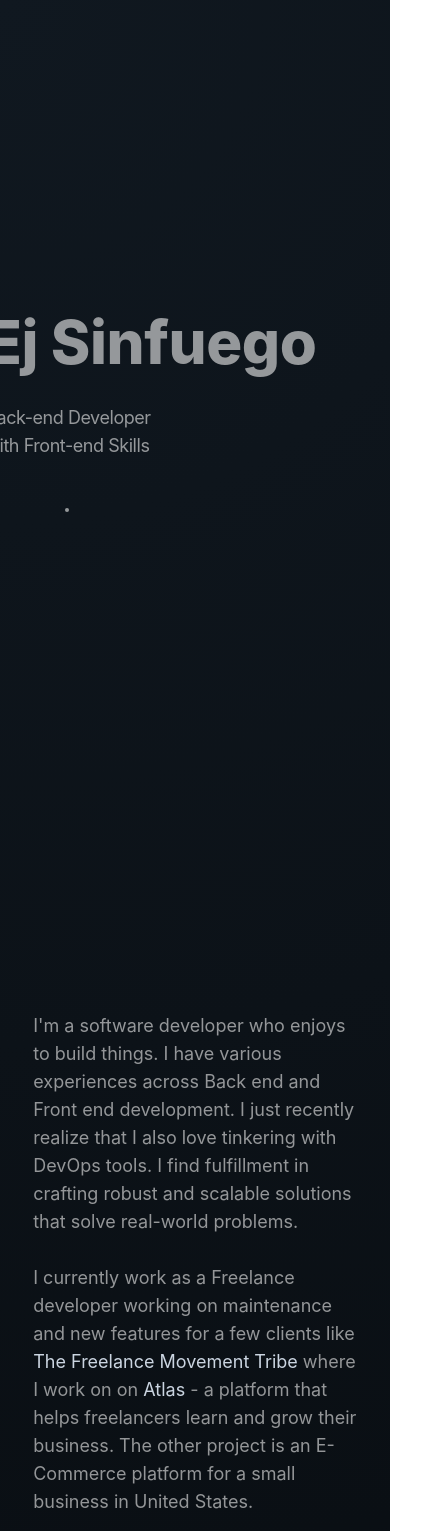
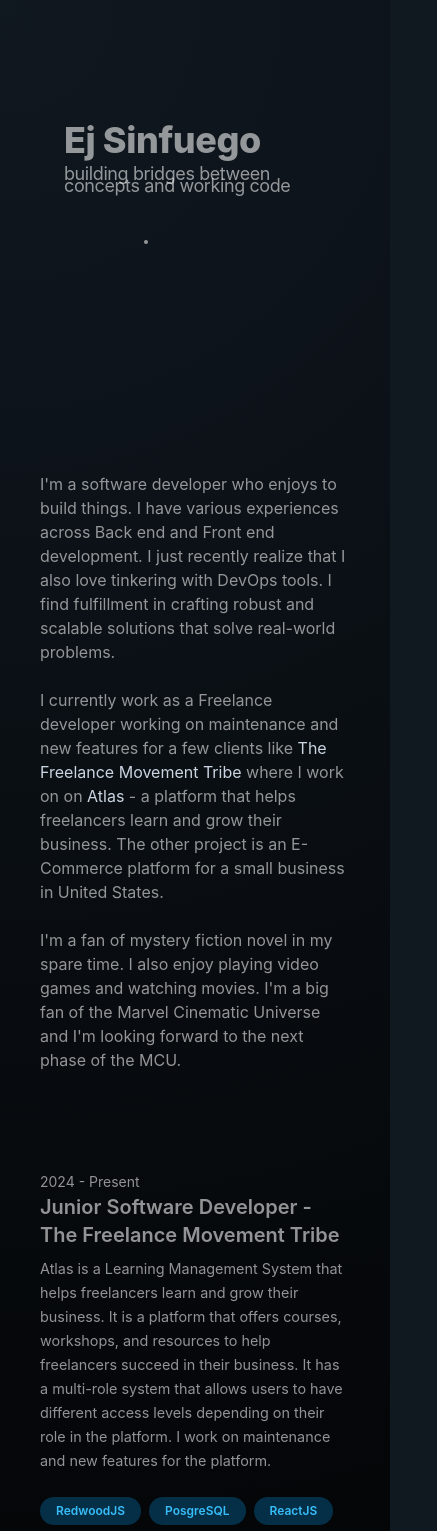
Before and after one commit to ejsinfuego/portfolio2, a Next.js app: page / in a window 390 px wide. Shown: the top 1531 px of the page, 437 px wide, since content can reach past the window. Built offline with nearby package versions, Linux system fonts and the light colour scheme; some icons are missing.

Commit message:
fix: initial mobile layout

```diff
--- a/src/app/components/ProjectCard.tsx
+++ b/src/app/components/ProjectCard.tsx
@@ -15,10 +15,10 @@ export default function ProjectCard({ title, description, link, tags, dateFrom,
   return (
     <div
     onClick={() => window.open(`https://${link}`, "_blank")}
-    className="flex cursor-pointer flex-row w-full gap-10 px-8 py-12 min-w-40 rounded-xl shadow-none font-sans hover:bg-slate-800/50 border-t-[1px] border-slate-100/0 hover:border-t-[1px] hover:border-slate-100/5 hover:shadow-lg">
+    className="flex cursor-pointer flex-col md:flex-row w-full gap-0 md:gap-10 sm:px-8 md:py-12 py-2 min-w-40 rounded-xl shadow-none font-sans hover:bg-slate-800/50 border-t-[1px] border-slate-100/0 hover:border-t-[1px] hover:border-slate-100/5 hover:shadow-lg">
      <div
-     className="w-auto border-t-[1px] antialiased border-[#eaeaea9d] mt-2 text-nowrap"
-     > <span className="text-md font-normal">{dateFrom} - {dateTo}</span>
+     className="w-auto sm:border-t-[1px] antialiased border-[#eaeaea9d] m-0 p-0 md:mt-2 text-nowrap"
+     > <span className="text-sm sm:text-md font-normal">{dateFrom} - {dateTo}</span>
 
      </div>
      <div className="flex flex-col gap-2 items-start justify-start w-100 rounded-lg w-auto sub" >
--- a/src/app/globals.css
+++ b/src/app/globals.css
@@ -14,9 +14,22 @@
     --foreground: #ededed;
   }
 }
+*, *::before, *::after {
+  box-sizing: border-box;
+}
 
-body {
-  color: var(--foreground);
-  background: var(--background);
-  font-family: var(--body-font-family);
+html, body {
+  width: 100%;
+  margin: 0;
+  padding: 0;
+  position: relative;
 }
+
+@media screen and (min-width: 300px){
+  html, body {
+    width: 100%;
+    margin: 0;
+    padding: 0;
+    position: relative;
+  }
+}
--- a/src/app/home/Home.tsx
+++ b/src/app/home/Home.tsx
@@ -45,17 +45,16 @@ const horizontalLine = useMemo(() => {
 }, [activeSection]);
 
   return (
-    <div id="page" className="bg-[#101820] min-w-[100] flex justify-center mx-auto text-[#eaeaea9d] min-h-screen antialiased ">
-      <div className="flex flex-col md:flex-row gap-32 justify-center rounded-lg font-sans max-w-screen-xl">
-      <header className="flex flex-col w-full md:sticky top-0 tracking-tight items-start justify-center md:justify-start min-h-screen font-sans lg:max-h-screen z-10 px-8 md:px-16 p-20">
-        <div className="flex flex-col">
-        <h1 className="text-6xl font-extrabold text-nowrap text-teal opacity-0.5">Ej Sinfuego</h1>
-        <p className="text-[#eaeaea9d] mt-8 text-lg md:text-2xl w-72 tracking-tight">Back-end Developer</p>
-        <p className="text-[#eaeaea9d] text-lg md:text-2xl w-72 tracking-tight">with Front-end Skills</p>
+    <div id="page" className="text-[#eaeaea9d] min-h-screen antialiased">
+      <div id="page-container" className="flex flex-col w-auto md:flex-row gap-12 relative rounded-lg font-sans sm:w-full md:px-36">
+      <header className="flex sm:flex flex-none max-w-[500] flex-col sm:w-full md:sticky top-0 tracking-tight items-start sm:just-start justify-center md:justify-start min-h-96 font-sans max-h-[300px] sm:max-h-screen z-10 sm:px-8 sm:py-20 md:px-16 sm:margin-y-auto px-16">
+        <div className="flex flex-col relative">
+        <h1 className="text-4xl relative w-full sm:text-6xl font-extrabold text-nowrap text-teal opacity-0.5">Ej Sinfuego</h1>
+        <p className="w-auto text-[#eaeaea9d] md:mt-2 mt-2 text-lg md:text-lg w-72 leading-3 md:leading-none">building bridges between concepts and working code</p>
         </div>
 
-        <nav className="hidden md:flex md:flex-col justify-start items-start gap-4 mt-12 px-2 ">
-          <li className={`text-[#eaeaea9d] ${activeSection === 'about-me' && 'text-teal-50'} flex flex-row flex-auto justify-center items-center hover:text-gray-50 cursor-pointer`}
+        <nav className="hidden md:flex md:flex-col justify-start items-start gap-4 mt-12 px-2">
+          <li className={`text-[#eaeaea9d] ${activeSection === 'about-me' && 'text-teal-50'} flex flex-row flex-auto tracking-tight justify-center items-center hover:text-gray-50 cursor-pointer`}
           onClick={() => {
             setActiveSection("about-me");
             const aboutMe = document.getElementById("about-me");
@@ -86,10 +85,10 @@ const horizontalLine = useMemo(() => {
         <Email size={24} color="#eaeaea9d" className="cursor-pointer hover:text-white"
         />
         </a>
-        </div>
+      </div>
       </header>
-      <main className="flex flex-col gap-12 justify-start flex-auto min-w-screen items-start md:py-20 px-20">
-        <div id="about-me" className="flex flex-col py-10 text-lg font-sans items-start justify-start">
+      <main className="flex-col flex sm:w-100 grow max-w-full mx-0 md:w-30 gap-12 justify-start md:flex-auto relative items-start md:py-20 sm:px-[10px] px-10">
+        <div id="about-me" className="flex min-w-20 flex-col py-10 text-md sm:text-lg font-sans w-100 items-start justify-start">
         <p>
             I&apos;m a software developer who enjoys to build things. I have various experiences across Back end and Front end development. I just recently realize that I also love tinkering with DevOps tools. I find fulfillment in crafting robust and scalable solutions that solve real-world problems.
           </p>
@@ -102,7 +101,7 @@ const horizontalLine = useMemo(() => {
             I&apos;m a fan of mystery fiction novel in my spare time. I also enjoy playing video games and watching movies. I&apos;m a big fan of the Marvel Cinematic Universe and I&apos;m looking forward to the next phase of the MCU.
           </p>
         </div>
-          <div id="projects" className="flex flex-col min-h-screen max-w-screen-xl min-w-full font-sans items-start justify-start">
+          <div id="projects" className="flex flex-col min-h-screen min-w-full font-sans items-start justify-start">
               <ProjectCard
               title="Junior Software Developer - The Freelance Movement Tribe"
               description="Atlas is a Learning Management System that helps freelancers learn and grow their business. It is a platform that offers courses, workshops, and resources to help freelancers succeed in their business. It has a multi-role system that allows users to have different access levels depending on their role in the platform. I work on maintenance and new features for the platform."
--- a/src/app/home/page.tsx
+++ b/src/app/home/page.tsx
@@ -1,5 +1,7 @@
 import React from "react";
 import  Home from "./Home";
+import
+
 export default async function Page() {
   return (
     <Home />
--- a/src/app/layout.tsx
+++ b/src/app/layout.tsx
@@ -25,7 +25,7 @@ export default function RootLayout({
 }>) {
 
   return (
-    <html lang="en">
+    <html lang="en" className="bg-[#101820] w-full">
       <GoogleAnalytics />
       <WebVitals />
       <body
```
